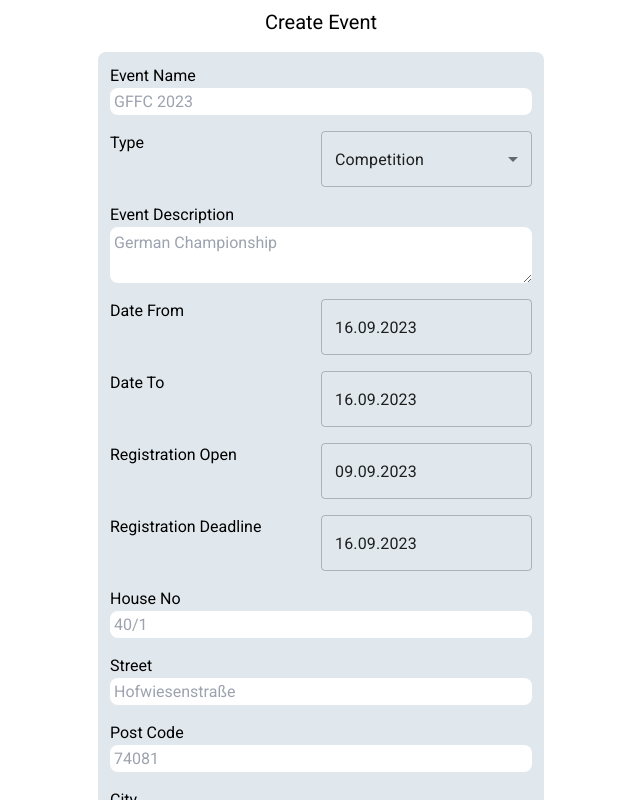
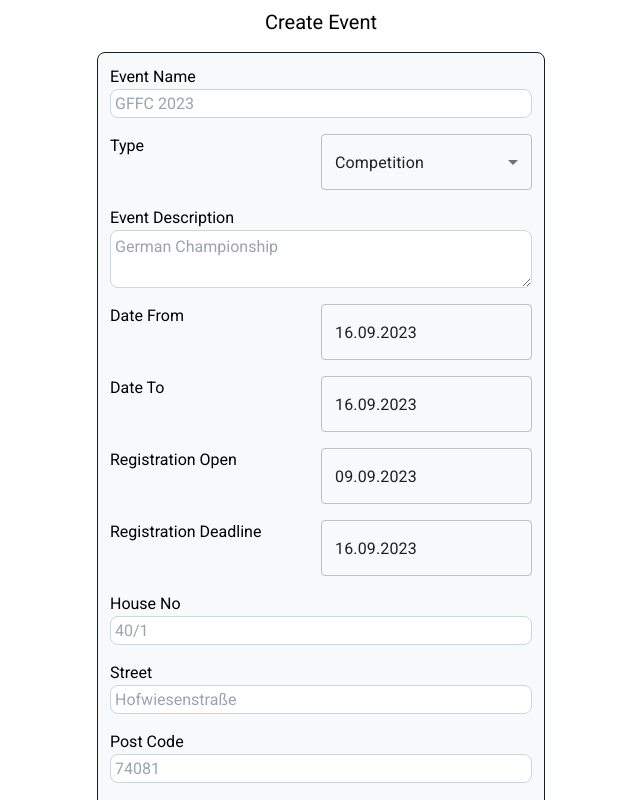
Before and after one commit to nilsfs7/fsmeet-frontend, a Next.js app: page /events/create in a window 1280 px wide. Shown: the whole page, without its empty margins (319-959 px from the left). Built offline with nearby package versions, Linux system fonts and the light colour scheme; no server answers; sample sign-in values are in the browser's storage.

Commit message:
color: unify border design

```diff
--- a/components/common/TextInput.tsx
+++ b/components/common/TextInput.tsx
@@ -18,7 +18,16 @@ const TextInput = ({ id, label, labelOnTop = true, placeholder, defValue, value,
           <div>{label}</div>
 
           <div className="flex h-full">
-            <input id={id} className="h-full w-full rounded-lg p-1" type={type} placeholder={placeholder} defaultValue={defValue} value={value} onChange={onChange} onKeyDown={onKeyDown} />
+            <input
+              id={id}
+              className="h-full w-full rounded-lg border border-secondary-dark p-1"
+              type={type}
+              placeholder={placeholder}
+              defaultValue={defValue}
+              value={value}
+              onChange={onChange}
+              onKeyDown={onKeyDown}
+            />
           </div>
         </div>
       )}
--- a/components/common/TextInputLarge.tsx
+++ b/components/common/TextInputLarge.tsx
@@ -20,7 +20,7 @@ const TextInputLarge = ({ id, label, labelOnTop = true, placeholder, defValue, v
           <div className="flex h-full">
             <textarea
               id={id}
-              className={`h-full w-full rounded-lg p-1 ${resizable ? 'resize-y' : 'resize-none'}`}
+              className={`h-full w-full rounded-lg border border-secondary-dark p-1 ${resizable ? 'resize-y' : 'resize-none'}`}
               placeholder={placeholder}
               defaultValue={defValue}
               value={value}
@@ -37,7 +37,7 @@ const TextInputLarge = ({ id, label, labelOnTop = true, placeholder, defValue, v
 
           <textarea
             id={id}
-            className={`h-full w-full resize-none rounded-lg p-1 ${resizable ? 'resize-y' : 'resize-none'}`}
+            className={`h-full w-full resize-none rounded-lg border border-secondary-dark p-1 ${resizable ? 'resize-y' : 'resize-none'}`}
             placeholder={placeholder}
             defaultValue={defValue}
             value={value}
--- a/components/comp/MatchCard.tsx
+++ b/components/comp/MatchCard.tsx
@@ -5,7 +5,7 @@ interface IMatchProps {
 
 const MatchCard = ({ name, slots }: IMatchProps) => {
   return (
-    <div className={`rounded-lg border border-primary ${slots > 1 ? 'bg-secondary-light' : 'bg-attention'}  p-2 hover:bg-primary`}>
+    <div className={`rounded-lg border border-primary ${slots > 1 ? 'bg-secondary-light' : 'bg-attention'} p-2`}>
       <div className="text-center">{name}</div>
       <hr />
       {[...Array(slots)].map((val: any, i: number) => {
--- a/components/events/CompetitionEditor.tsx
+++ b/components/events/CompetitionEditor.tsx
@@ -35,7 +35,7 @@ const CompetitionEditor = ({ comp, onCompUpdate }: ICompetitionEditorProps) => {
   // }
 
   return (
-    <div className="m-2 flex flex-col rounded-lg bg-background p-1">
+    <div className="m-2 flex flex-col rounded-lg border border-primary bg-secondary-light p-1">
       <TextInput
         id={'name'}
         label={'Competition Name'}
--- a/components/events/EventEditor.tsx
+++ b/components/events/EventEditor.tsx
@@ -96,7 +96,7 @@ const EventEditor = ({ event, onEventUpdate }: IEventEditorProps) => {
   // }
 
   return (
-    <div className="m-2 flex flex-col rounded-lg bg-secondary p-1">
+    <div className="m-2 flex flex-col rounded-lg border border-primary bg-secondary-light p-1">
       <TextInput
         id={'name'}
         label={'Event Name'}
--- a/pages/account/index.tsx
+++ b/pages/account/index.tsx
@@ -138,7 +138,8 @@ const Account = ({ session }: any) => {
         <div className="my-4" />
 
         <div className={'flex flex-col items-center'}>
-          <div className="m-2 flex flex-col rounded-lg bg-secondary-light p-1">
+          <div className="m-2 flex flex-col">
+            <div className="mb-2 flex flex-col rounded-lg border border-primary bg-secondary-light p-1">
               <div className="text-center">Public Info</div>
               <TextInput
                 id={'firstName'}
@@ -179,7 +180,7 @@ const Account = ({ session }: any) => {
               />
             </div>
 
-          <div className="m-2 flex flex-col rounded-lg bg-secondary-light p-1">
+            <div className="flex flex-col rounded-lg  border border-primary bg-secondary-light p-1">
               <div className="text-center">Private Info</div>
               <div className="m-2 grid grid-cols-2">
                 <div className="p-2">T-Shirt Size</div>
@@ -190,6 +191,7 @@ const Account = ({ session }: any) => {
                     setTShirtSize(value);
                   }}
                 />
+              </div>
             </div>
           </div>
 
--- a/pages/feedback/bugs.tsx
+++ b/pages/feedback/bugs.tsx
@@ -43,7 +43,7 @@ const ReportBug: NextPage = (props: any) => {
     <div className={'absolute inset-0 flex flex-col'}>
       <div className={'flex h-full flex-col items-center justify-center'}>
         <h1 className="mb-2 text-center text-xl">Report Bug</h1>
-        <div className="m-2 h-1/2 w-[95%] rounded-lg bg-secondary-light">
+        <div className="m-2 h-1/2 w-[95%] rounded-lg border border-primary bg-secondary-light">
           <TextInputLarge
             id={'message'}
             label={'Message'}
--- a/pages/feedback/features.tsx
+++ b/pages/feedback/features.tsx
@@ -43,7 +43,7 @@ const ReportBug: NextPage = (props: any) => {
     <div className={'absolute inset-0 flex flex-col'}>
       <div className={'flex h-full flex-col items-center justify-center'}>
         <h1 className="mb-2 text-center text-xl">Feature Request</h1>
-        <div className="m-2 h-1/2 w-[95%] rounded-lg bg-secondary-light">
+        <div className="m-2 h-1/2 w-[95%] rounded-lg border border-primary bg-secondary-light">
           <TextInputLarge
             id={'message'}
             label={'Message'}
--- a/pages/feedback/general.tsx
+++ b/pages/feedback/general.tsx
@@ -43,7 +43,7 @@ const GeneralFeedback: NextPage = (props: any) => {
     <div className={'absolute inset-0 flex flex-col'}>
       <div className={'flex h-full flex-col items-center justify-center'}>
         <h1 className="mb-2 text-center text-xl">Send Feedback</h1>
-        <div className="m-2 h-1/2 w-[95%] rounded-lg bg-secondary-light">
+        <div className="m-2 h-1/2 w-[95%] rounded-lg border border-primary bg-secondary-light">
           <TextInputLarge
             id={'message'}
             label={'Message'}
```
Lines whose indentation alone changed are shown as unchanged.
